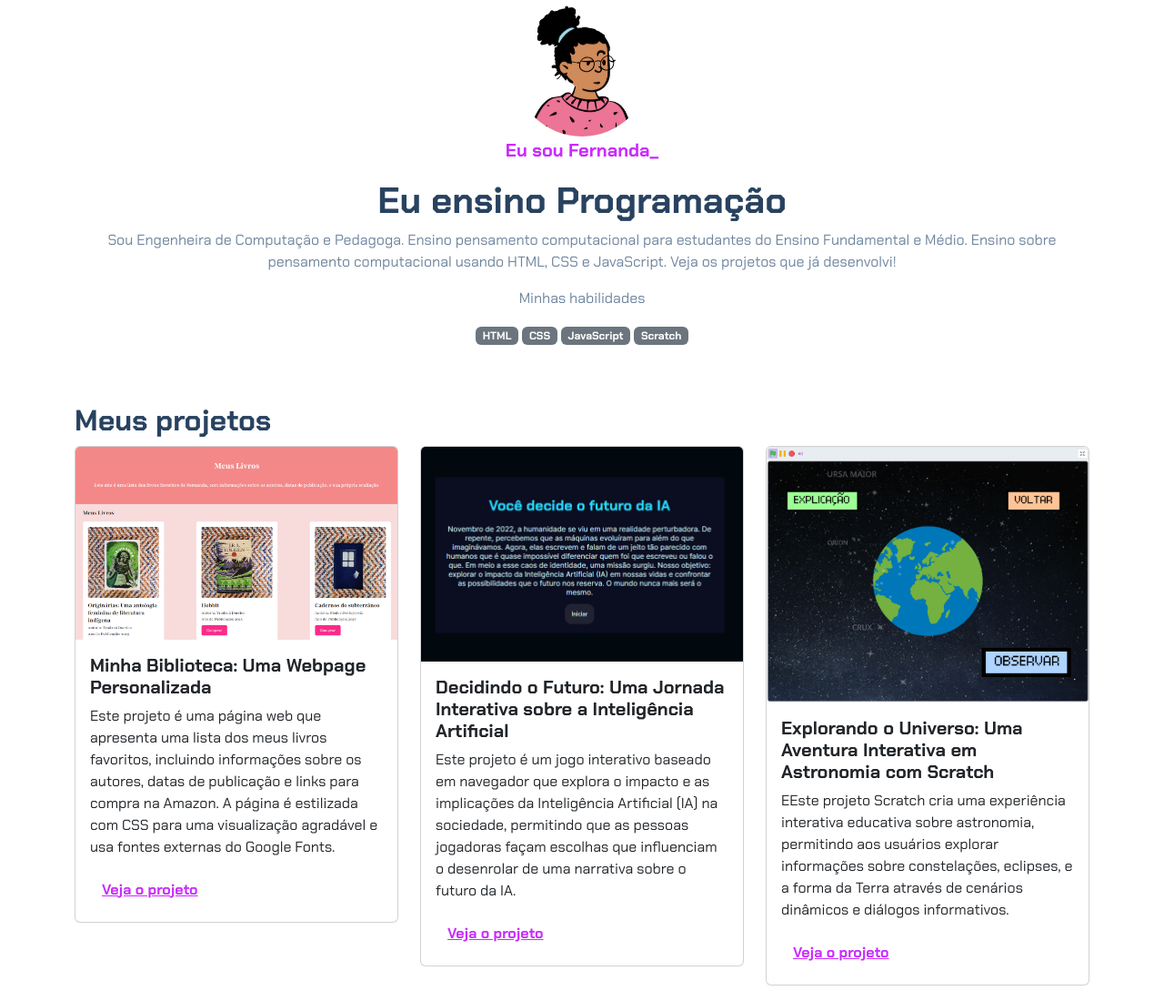
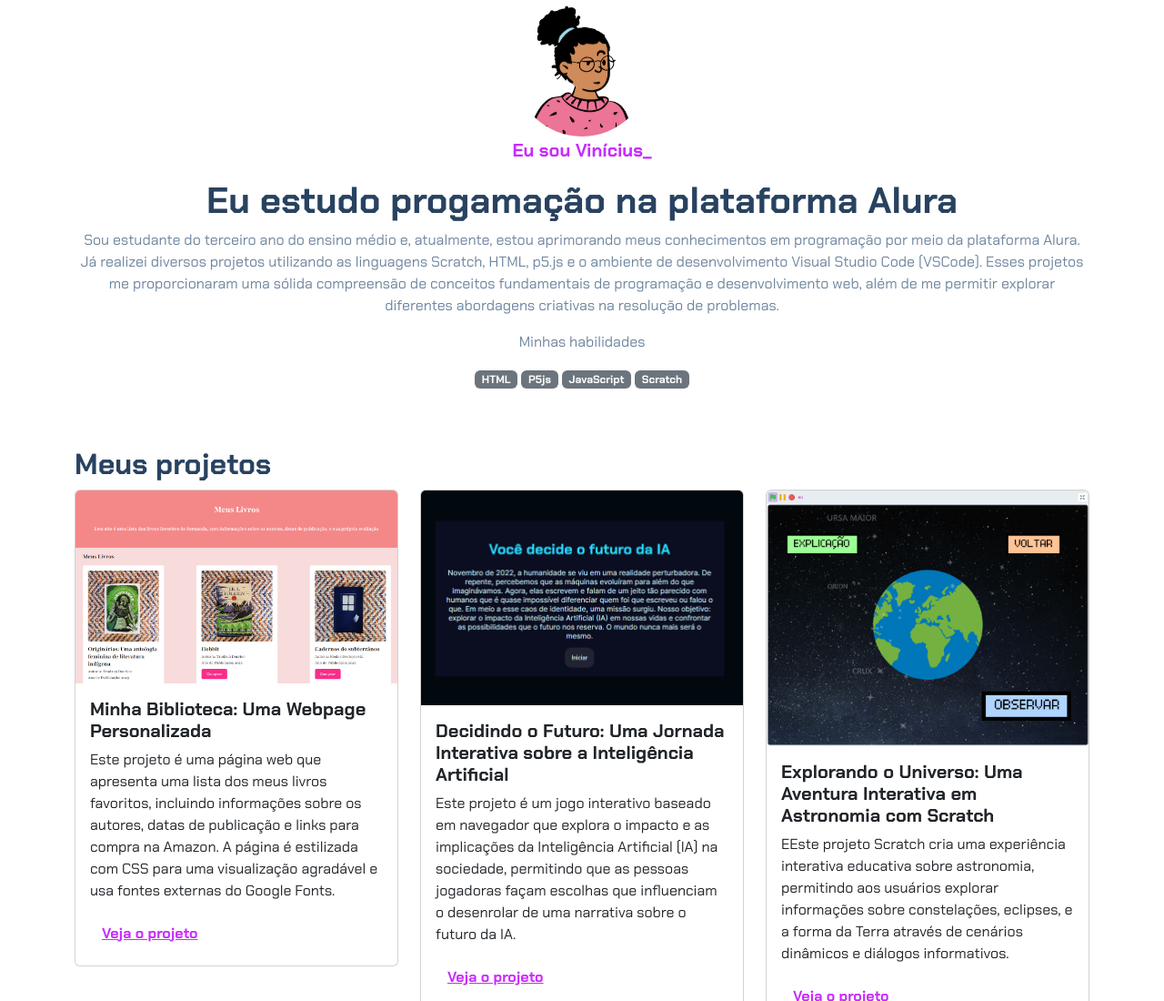
Before and after one commit to passoestreito/Portif-lio, a plain HTML site: page index.html in a window 1280 px wide. Shown: the top 1100 px of the page at 91% size. Drawn offline with nearby package versions, Linux system fonts and the light colour scheme.

Commit message:
Update index.html

```diff
--- a/index.html
+++ b/index.html
@@ -14,15 +14,17 @@
     <header class="container text-center">
         <img src="img/avatar-perfil.png" alt="avatar da Fernanda" class="rounded-circle" width="150" height="150"
             srcset="">
-        <p class="lead">Eu sou Fernanda_</p>
-        <h1>Eu ensino Programação</h1>
-        <p>Sou Engenheira de Computação e Pedagoga. Ensino pensamento computacional para estudantes do Ensino
-            Fundamental e Médio. Ensino sobre pensamento computacional usando HTML, CSS e JavaScript. Veja os projetos
-            que já desenvolvi!</p>
+        <p class="lead">Eu sou Vinícius_</p>
+        <h1>Eu estudo progamação na plataforma Alura</h1>
+        <p>Sou estudante do terceiro ano do ensino médio e, atualmente, estou aprimorando meus conhecimentos
+em programação por meio da plataforma Alura. Já realizei diversos projetos utilizando as linguagens
+Scratch, HTML, p5.js e o ambiente de desenvolvimento Visual Studio Code (VSCode). Esses projetos
+me proporcionaram uma sólida compreensão de conceitos fundamentais de programação e desenvolvimento web,
+além de me permitir explorar diferentes abordagens criativas na resolução de problemas.</p>
         <p>Minhas habilidades</p>
         <div>
             <p class="badge bg-secondary">HTML</p>
-            <p class="badge bg-secondary">CSS</p>
+            <p class="badge bg-secondary">P5js</p>
             <p class="badge bg-secondary">JavaScript</p>
             <p class="badge bg-secondary">Scratch</p>
         </div>
```
